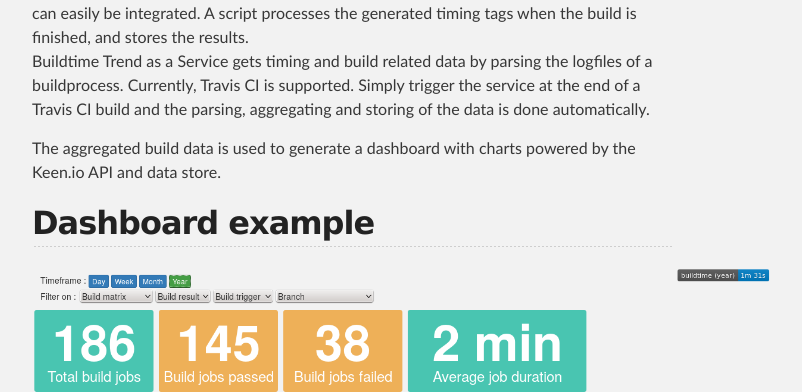
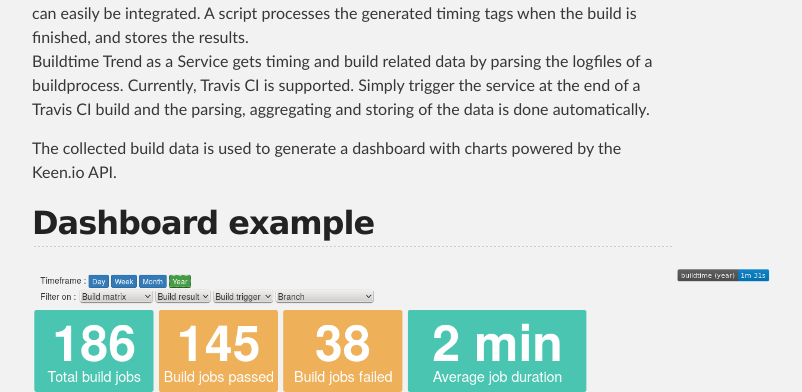
Before and after one commit to buildtimetrend/buildtimetrend.github.io, a plain HTML site: page index.html in a window 1280 px wide. Shown: the part 781-1173 px from the top of the page, without its empty margins (288-1090 px from the left). Drawn offline with Linux system fonts and the light colour scheme.

Commit message:
improve text

```diff
--- a/index.html
+++ b/index.html
@@ -38,7 +38,7 @@
 <p>The generation of timing data is done with either a <a href="/python-client">client</a> or using <a href="/service">Buildtime Trend as a Service</a>.<br />
 The Python based client generates custom timing tags for any shell based build process and can easily be integrated. A script processes the generated timing tags when the build is finished, and stores the results.<br />
 Buildtime Trend as a Service gets timing and build related data by parsing the logfiles of a buildprocess. Currently, Travis CI is supported. Simply trigger the service at the end of a Travis CI build and the parsing, aggregating and storing of the data is done automatically.</p>
-<p>The aggregated build data is used to generate a dashboard with charts powered by the Keen.io API and data store.
+<p>The collected build data is used to generate a dashboard with charts powered by the Keen.io API.
   </p>
 
 <h2>
```
